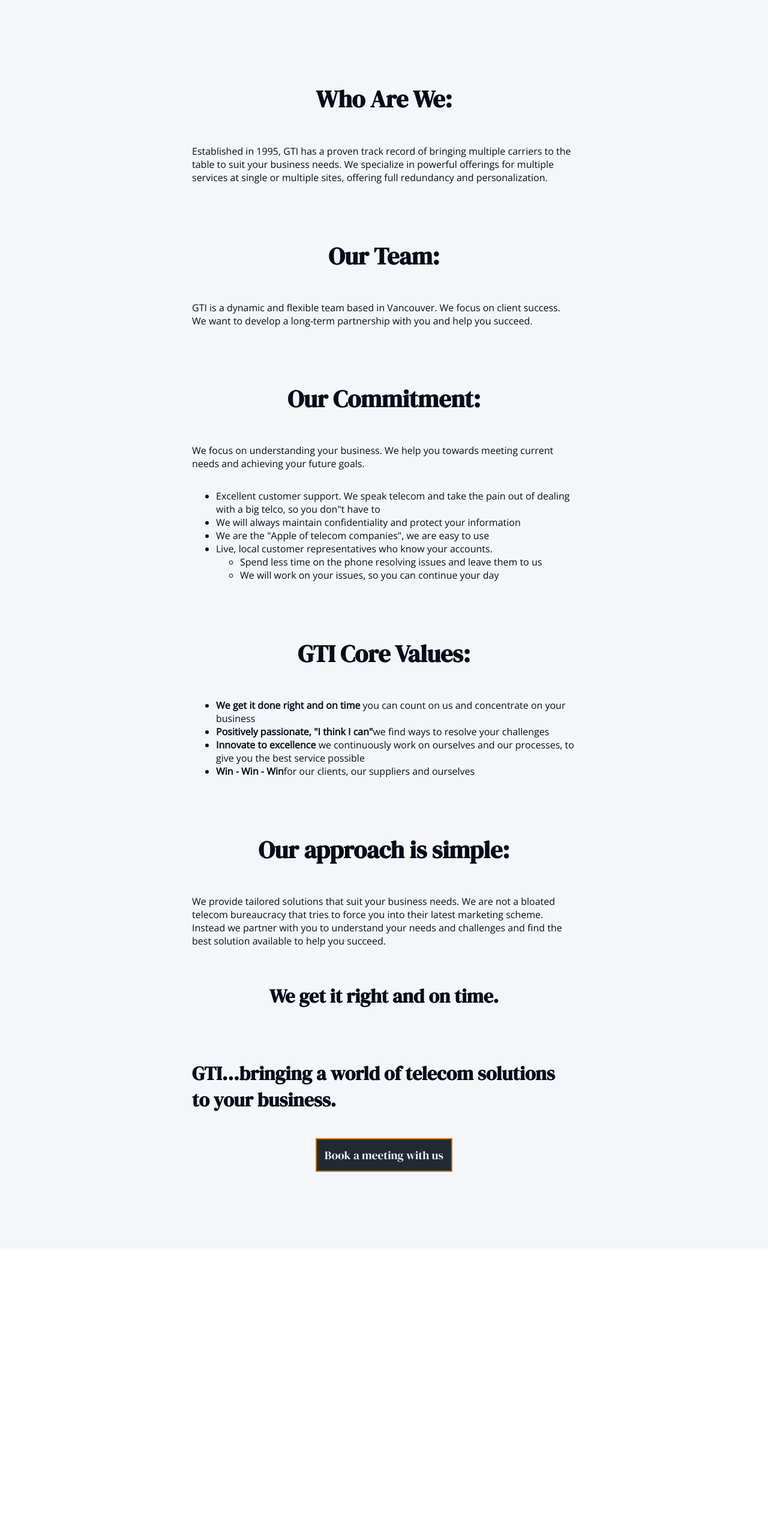
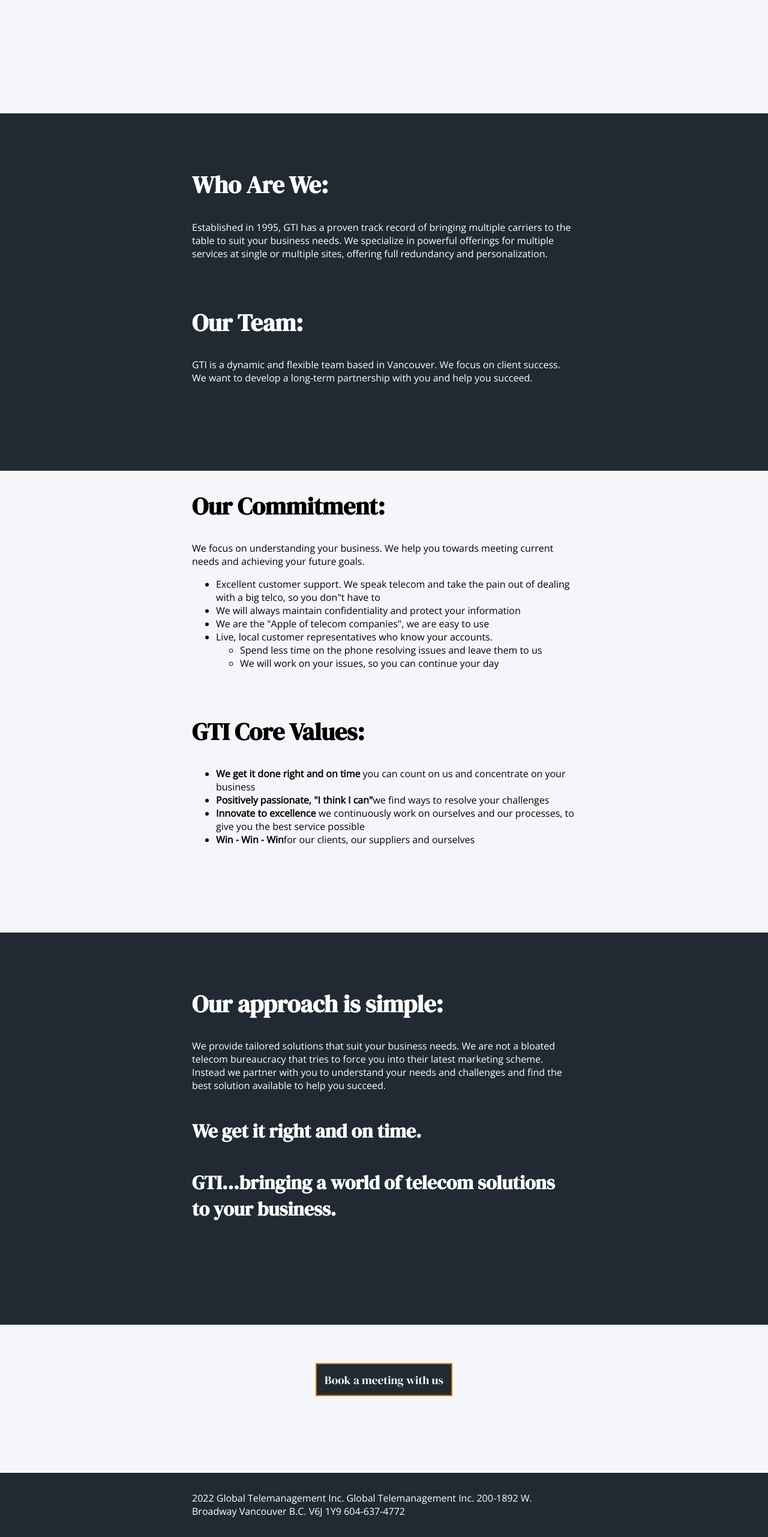
Before and after one commit to kitoshi/gti-next, a Next.js app: page /about in a window 1280 px wide. Shown: the part 234-2797 px from the top of the page at 60% size. Before the commit the page ends 2316 px from the top, so only its background shows below. Built offline with nearby package versions, Linux system fonts and the light colour scheme.

Commit message:
content layout for about and contact

```diff
--- a/components/content/internetlist.js
+++ b/components/content/internetlist.js
@@ -58,7 +58,7 @@
       }}
     >
       <h3>Internet</h3>
-      <h4>The Best Connection for your business.</h4>
+      <h4>The Optimized Connection for Your Business.</h4>
       <h5>
         High-speed, dedicated internet access, with the features you need to
         connect with customers, partners, and employees.
--- a/pages/about.js
+++ b/pages/about.js
@@ -46,11 +46,18 @@
             flexDirection: 'column',
             paddingTop: '15px',
             backgroundColor: 'var(--off-white)',
-            color: 'var(--font-color)',
-            alignItems: 'center'
+            color: 'var(--font-color)'
           }}
         >
           <h1 style={{ marginTop: '0', paddingTop: '10%' }}>Our Team at GTI</h1>
+        </section>
+        <section
+          style={{
+            backgroundColor: 'var(--section-color)',
+            paddingTop: '15px',
+            color: 'white'
+          }}
+        >
           <h2>Who Are We:</h2>
           <p>
             Established in 1995, GTI has a proven track record of bringing
@@ -64,7 +71,9 @@
             client success. We want to develop a long-term partnership with you
             and help you succeed.
           </p>
-          <h3>Our Commitment:</h3>
+        </section>
+        <section>
+          <h3 style={{ paddingTop: '5%', marginTop: '0' }}>Our Commitment:</h3>
           <p>
             We focus on understanding your business. We help you towards meeting
             current needs and achieving your future goals.
@@ -95,6 +104,7 @@
               </ul>
             </li>
           </ul>
+
           <h3>GTI Core Values:</h3>
           <ul>
             <li>
@@ -114,6 +124,14 @@
               ourselves
             </li>
           </ul>
+        </section>
+        <section
+          style={{
+            backgroundColor: 'var(--section-color)',
+            paddingTop: '15px',
+            color: 'white'
+          }}
+        >
           <h3>Our approach is simple:</h3>
           <p>
             We provide tailored solutions that suit your business needs. We are
@@ -126,7 +144,38 @@
           <h4>
             GTI...bringing a world of telecom solutions to your business.{' '}
           </h4>
+        </section>
+        <section
+          style={{
+            display: 'flex',
+            flexDirection: 'column',
+            alignItems: 'center',
+            paddingTop: '5%'
+          }}
+        >
           <ContactForm />
+        </section>
+        <section
+          style={{
+            display: 'flex',
+            flexDirection: 'column',
+            paddingTop: '15px',
+            backgroundColor: 'var(--section-color)',
+            color: 'white'
+          }}
+        >
+          <footer
+            style={{
+              display: 'flex',
+              flexDirection: 'column',
+              alignItems: 'center'
+            }}
+          >
+            <p>
+              2022 Global Telemanagement Inc. Global Telemanagement Inc.
+              200-1892 W. Broadway Vancouver B.C. V6J 1Y9 604-637-4772
+            </p>
+          </footer>
         </section>
       </main>
     </>
--- a/styles/globals.css
+++ b/styles/globals.css
@@ -248,11 +248,17 @@
   font-size: 120%;
   text-align: center;
   border: 2px solid var(--secondary-color);
+  align-self: center;
 }
 
 .contact-link:hover {
   background-color: var(--secondary-hover);
 }
+.services-header-image-container {
+  height: 50vh;
+  position: relative;
+}
+
 @keyframes drawBorder {
   /*animated border here*/
 }
@@ -393,4 +399,14 @@
     height: 13%;
     position: relative;
   }
+
+  .services-header-image-container {
+    height: 50vh;
+    position: relative;
+  }
+  .services-first-section {
+    height: 100vh;
+    padding-left: 25%;
+    padding-right: 25%;
+  }
 }
```
Also changed, not shown: pages/contact.js (+32 -9 lines), pages/services.js (+5 -7 lines).
